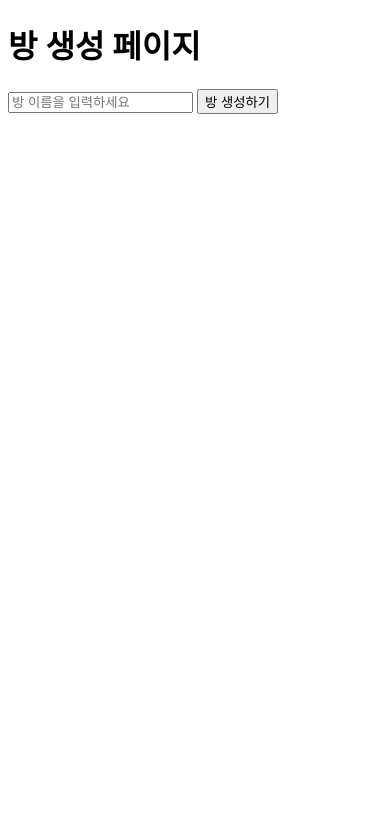
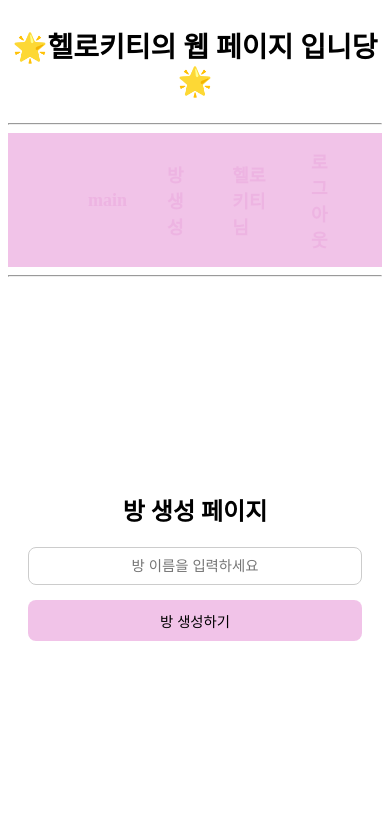
Before and after one commit to leedaeun31/django-mini-community, a Django app: page /board/create/ in a window 390 px wide. Shown: the top 830 px of the page. Run offline with Django 5.2, Linux system fonts and the light colour scheme; a user stored in the database is signed in.

Commit message:
로그아웃시 방 리스트 사라지는거 수정 (세션 형식에서 DB형식으로 설정) 및 방 생성 UI 구축

```diff
--- a/myproject/board/templates/board/create_room.html
+++ b/myproject/board/templates/board/create_room.html
@@ -1,9 +1,77 @@
-<!DOCTYPE html>
-<html>
-<head>
-    <meta charset="UTF-8">
-    <title>방 생성 페이지</title>
+{% extends 'main/base.html' %}
+
+{% block content %}
+{% if user.is_authenticated %}
+<div class="container">
+    <h1>방 생성 페이지</h1>
+
+    <!-- 방 이름 입력 폼 -->
+    <form method="post" class="create-form">
+        {% csrf_token %}
+        <input type="text" name="name" placeholder="방 이름을 입력하세요" required>
+        <button type="submit">방 생성하기</button>
+    </form>
+</div>
+
+<!-- 모달 -->
+<div id="roomModal" class="modal">
+    <div class="modal-content">
+        <button class="close-btn" id="closeModal">&times;</button>
+        <h2>방이 생성되었습니다!</h2>
+        <p id="roomLink"></p>
+        <button class="copy-btn" id="copyLink">링크 복사</button>
+    </div>
+</div>
+
 <style>
+    /* 컨테이너 중앙 정렬 */
+    .container {
+        display: flex;
+        flex-direction: column;
+        align-items: center;
+        justify-content: center;
+        min-height: 60vh; /* 화면 높이에 맞춰 중앙 정렬 */
+        text-align: center;
+        padding: 20px;
+    }
+
+    .container h1 {
+        font-size: 2rem;
+        margin-bottom: 20px;
+    }
+
+    /* 폼 스타일 */
+    .create-form {
+        display: flex;
+        flex-direction: column;
+        gap: 15px;
+        width: 100%;
+        max-width: 400px; /* 화면 크기에 따라 크기 자동 조정 */
+    }
+
+    .create-form input[type="text"] {
+        padding: 10px;
+        font-size: 1rem;
+        border: 1px solid #ccc;
+        border-radius: 8px;
+        text-align: center;
+    }
+
+    .create-form button {
+        background: #ecaddfb9; /* 분홍색 */
+        color: #000000;
+        padding: 10px;
+        border: none;
+        border-radius: 8px;
+        font-size: 1rem;
+        cursor: pointer;
+        transition: background 0.3s ease;
+    }
+
+    .create-form button:hover {
+        background: #fd6bdeb9; /* hover시 좀 더 진한 분홍색 */
+    }
+
     /* 모달 스타일 */
     .modal {
         display: none;
@@ -15,22 +83,27 @@
         align-items: center;
         z-index: 1000;
     }
+
     .modal-content {
         background: #fff;
         padding: 20px;
         border-radius: 10px;
         text-align: center;
-            width: 350px;
+        width: 90%;
+        max-width: 350px;
         position: relative;
     }
+
     .modal-content h2 {
         font-size: 18px;
         margin-bottom: 10px;
     }
+
     .modal-content p {
         word-break: break-all;
         margin-bottom: 10px;
     }
+
     .close-btn {
         position: absolute;
         top: 8px;
@@ -40,35 +113,35 @@
         border: none;
         background: none;
     }
+
     .copy-btn {
         padding: 5px 10px;
-            background: #4CAF50;
+        background: #ecaddfb9; /* 분홍색 버튼 */
         color: #fff;
         border: none;
         border-radius: 5px;
         cursor: pointer;
+        transition: background 0.3s ease;
+    }
+
+    .copy-btn:hover {
+        background: #fd6bdeb9;
+    }
+
+    /* 반응형: 화면이 작아질 때도 중앙 배치 유지 */
+    @media (max-width: 480px) {
+        .container h1 {
+            font-size: 1.5rem;
+        }
+        .create-form input[type="text"] {
+            font-size: 0.9rem;
+        }
+        .create-form button {
+            font-size: 0.9rem;
+        }
     }
 </style>
-</head>
-<body>
-    <h1>방 생성 페이지</h1>
-
-    <!-- 방 이름 입력 폼 -->
-    <form method="post">
-        {% csrf_token %}
-        <input type="text" name="name" placeholder="방 이름을 입력하세요" required>
-        <button type="submit">방 생성하기</button>
-    </form>
-
-    <!-- 모달 -->
-    <div id="roomModal" class="modal">
-        <div class="modal-content">
-            <button class="close-btn" id="closeModal">&times;</button>
-            <h2>방이 생성되었습니다!</h2>
-            <p id="roomLink"></p>
-            <button class="copy-btn" id="copyLink">링크 복사</button>
-        </div>
-    </div>
+{% endif %}
 
 <script>
     {% if room %}
@@ -93,5 +166,4 @@
     });
     {% endif %}
 </script>
-</body>
-</html>
+{% endblock %}
--- a/myproject/main_page/templates/main/base.html
+++ b/myproject/main_page/templates/main/base.html
@@ -19,7 +19,7 @@
         <ul>
             <li><a href="/">main</a></li>
             {% if user.is_authenticated %}
-                <li><a href="{% url 'board:create_room' %}">Room 생성</a></li>
+                <li><a href="{% url 'board:create_room' %}">방 생성</a></li>
                 <li class="user-info"><a href="{% url 'user:mypage' %}">{{ user.username }}님</a></li>
                 <li><a href="{% url 'user:logout' %}">로그아웃</a></li>
             {% else %}
--- a/myproject/myproject/static/css/main.css
+++ b/myproject/myproject/static/css/main.css
@@ -7,10 +7,11 @@
 
 nav {
     width: 100%;                /* 전체 화면 너비 */
-    background-color: #fff;     /* 배경색 (원하는 색상으로 변경 가능) */
+    background-color: #ecaddfb9;     /* 배경색 (원하는 색상으로 변경 가능) */
     padding: 15px 40px;         /* 상하 15px, 좌우 40px -> 높이 넓어짐 */
     box-sizing: border-box;     /* padding 포함 높이 계산 */
 }
+
 
 nav ul {
     display: flex;
@@ -30,7 +31,7 @@ nav ul li {
 
 nav ul li a {
     text-decoration: none;
-    color: black;
+    color: #ecaddfb9;
     font-size: 18px;
 }
 
--- a/myproject/user/templates/login.html
+++ b/myproject/user/templates/login.html
@@ -14,7 +14,7 @@
             justify-content: center;
             align-items: center;
             min-height: 100vh;
-            background: linear-gradient(135deg, #74ebd5 0%, #ACB6E5 90%);
+            background: linear-gradient(135deg, #ffffffb9 0%, #f8daf2b9 80%);
         }
 
         /* 로그인 박스 스타일 */
```
Also changed, not shown: myproject/board/models.py (+10 -0 lines), myproject/main_page/templates/main/main.html (+10 -6 lines), myproject/main_page/views.py (+7 -10 lines), myproject/board/migrations/0002_userroom.py (added), myproject/db.sqlite3. Lines whose indentation alone changed are shown as unchanged.
